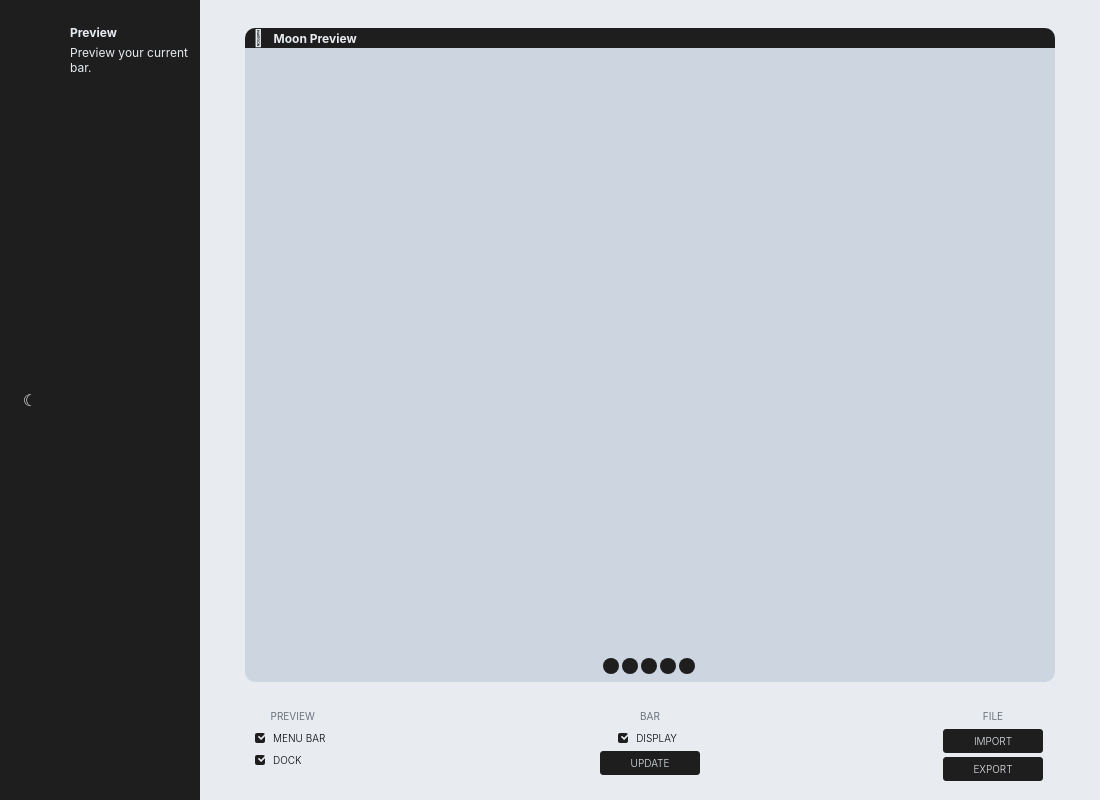
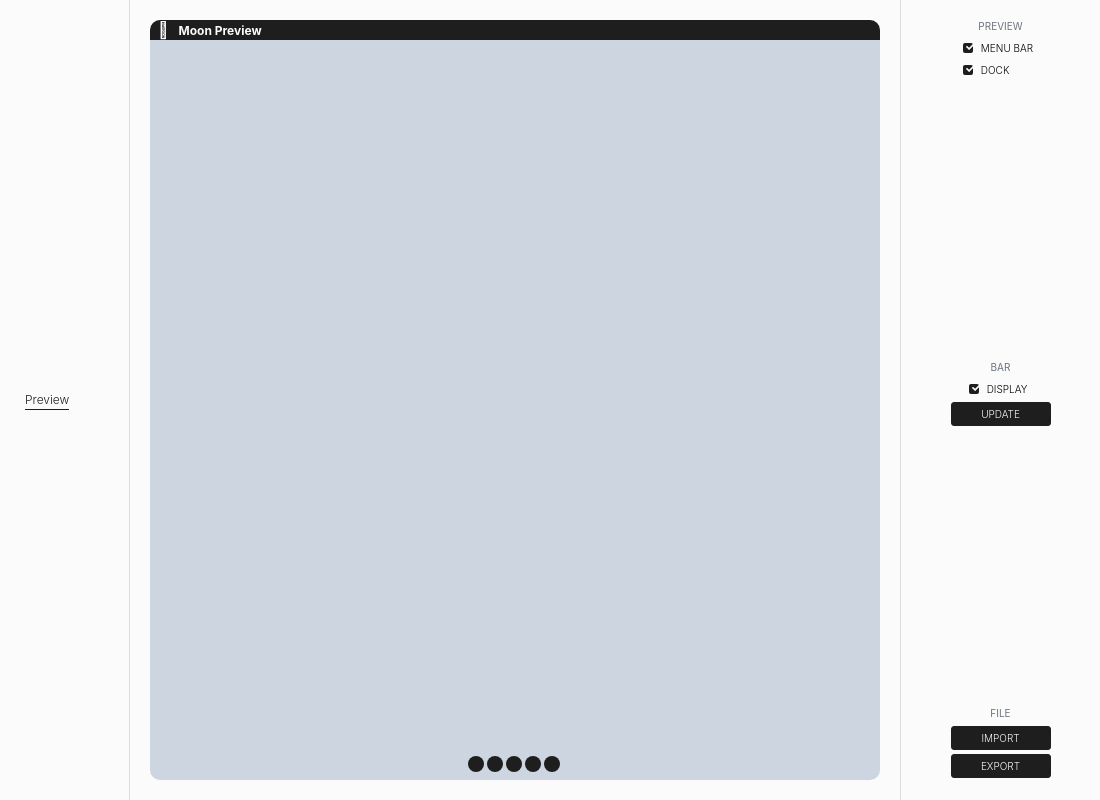
Before and after one commit to jampajeen/Moon, an Electron app: page src/pages/settings/settings.html in a window 1100 px wide. Drawn offline with Linux system fonts and the light colour scheme; no server answers.

Commit message:
started redesign with 3 column layout

```diff
--- a/package.json
+++ b/package.json
@@ -10,6 +10,7 @@
   "repository": "pacocoursey/moon",
   "license": "MIT",
   "dependencies": {
+    "feather-icons": "^4.7.3",
     "fs-extra": "^6.0.1"
   },
   "devDependencies": {
--- a/src/index.js
+++ b/src/index.js
@@ -14,7 +14,7 @@ function createSettingsWindow() {
   win = new BrowserWindow({
     width: 1100,
     height: 550,
-    minWidth: 950,
+    minWidth: 650,
     minHeight: 450,
     frame: false,
     transparent: false,
--- a/src/lib/widget.js
+++ b/src/lib/widget.js
@@ -6,6 +6,11 @@ const main = document.querySelector('main');
 const footer = document.querySelector('footer');
 
 let active = '';
+
+function activate(div) {
+  document.querySelectorAll('.active').forEach((el) => { el.classList.remove('active'); })
+  div.classList.add('active');
+}
 
 class Widget {
   constructor(name, icon, description, options, settings, state) {
@@ -29,7 +34,6 @@ class Widget {
       <div>
         <div class="icon">${this.icon}</div>
         <div class="title">${this.name}</div>
-        <div class="description">${this.description}</div>
       </div>
     `;
 
@@ -38,6 +42,7 @@ class Widget {
 
     div.addEventListener('click', () => {
       if (active !== this.name) {
+        activate(div.children[1]);
         main.innerHTML = this.settings;
         footer.innerHTML = this.options;
         registerListeners();
@@ -47,6 +52,7 @@ class Widget {
     });
 
     if (this.state.default === true) {
+      activate(div.children[1]);
       main.innerHTML = this.settings;
       footer.innerHTML = this.options;
       registerListeners();
--- a/src/pages/settings/settings.css
+++ b/src/pages/settings/settings.css
@@ -1,10 +1,10 @@
 :root {
-  --bg: #1e1e1e;
-  --white: #e8ecf1;
+  --white: #fbfbfb;
   --black: #1e1e1e;
   --gray: #d0d8e2;
   --gray2: #6c737e;
   --accent: #cdd5e0;
+  --separator: #ddd;
   --time: 200ms;
 }
 
@@ -20,11 +20,9 @@
   min-width: 100vw;
   font-family: -apple-system, BlinkMacSystemFont, Segoe UI, Roboto, Oxygen, Ubuntu, Cantarell, Fira Sans, Droid Sans, Helvetica Neue, sans-serif;
   display: grid;
-  grid-template-columns: 200px 1fr;
-  grid-template-rows: 1fr 90px;
-  grid-template-areas:
-    "sidebar main"
-    "sidebar footer";
+  grid-template-columns: 130px 1fr 200px;
+  grid-template-rows: 1fr;
+  grid-template-areas: "sidebar main footer";
 }
 
 /* ⬡ ASIDE */
@@ -37,6 +35,11 @@ aside {
   justify-content: flex-start;
   align-items: center;
   overflow: auto;
+  border-right: 1px solid var(--separator);
+}
+
+aside:hover {
+  cursor: pointer;
 }
 
 aside > div {
@@ -48,51 +51,41 @@ aside > div {
   flex-grow: 1;
   width: 100%;
   height: 100%;
-  min-height: 100px;
-  display: grid;
-  grid-template-columns: 30% 1fr;
-  grid-template-rows: 40px 1fr;
-  grid-template-areas:
-    "icon title"
-    "icon description";
+  padding-left: 15px;
+  display: flex;
+  flex-direction: row;
+  justify-content: flex-start;
+  align-items: center;
   transition: all var(--time);
 }
 
-aside > div:hover {
-  background: var(--black);
-  color: var(--white);
-  transition: all var(--time);
-  cursor: pointer;
-}
-
-.icon {
-  grid-area: icon;
-  font-size: 16px;
-  display: flex;
-  flex-direction: column;
-  justify-content: center;
-  align-items: center;
+aside > div:hover .title::after {
+  width: 100%;
+  transition: width var(--time);
 }
 
 .title {
-  grid-area: title;
-  padding-left: 10px;
+  margin-left: 10px;
   text-transform: capitalize;
-  font-weight: bold;
+  font-weight: 300;
   display: flex;
   flex-direction: column;
   justify-content: flex-end;
+  transition: width var(--time);
 }
 
-.description {
-  grid-area: description;
-  padding: 5px 10px;
-  display: flex;
-  flex-direction: column;
+.title::after {
+  content: "";
+  position: relative;
+  top: 2px;
+  width: 0;
+  height: 1px;
+  background: var(--black);
+  transition: width var(--time);
 }
 
-.active {
-  background: var(--gray);
+.active::after {
+  width: 100%;
 }
 
 /* ⬡ MAIN */
@@ -104,11 +97,12 @@ main {
   flex-direction: column;
   justify-content: center;
   align-items: center;
+  padding: 20px;
 }
 
 .screen {
-  width: 90%;
-  height: 92%;
+  width: 100%;
+  height: 100%;
   border-radius: 10px;
   background: var(--accent);
   display: flex;
@@ -291,37 +285,19 @@ footer {
   -webkit-app-region: no-drag;
   grid-area: footer;
   background: var(--white);
-  padding: 0 5% 10px 5%;
-}
-
-.footer {
   display: flex;
-}
-
-.options {
-  grid-area: left-options;
-  padding: 0 10px;
-  display: flex;
-  flex-direction: row;
-  justify-content: center;
-  align-items: stretch;
+  flex-direction: column;
+  justify-content: space-between;
+  align-items: center;
+  padding: 20px;
+  border-left: 1px solid var(--separator);
 }
 
 .section {
-  flex-grow: 2;
-  flex-basis: 0;
   display: flex;
   flex-direction: column;
-  justify-content: flex-start;
+  justify-content: center;
   align-items: center;
-}
-
-.section:first-child {
-  align-items: flex-start;
-}
-
-.section:last-child {
-  align-items: flex-end;
 }
 
 .section > div {
--- a/src/widgets/applications.js
+++ b/src/widgets/applications.js
@@ -1,7 +1,8 @@
+const feather = require('feather-icons');
 const Widget = require('../lib/widget.js');
 
 const name = 'applications';
-const icon = '⌨️';
+const icon = feather.icons.menu.toSvg({ width: 10, height: 10 });
 const description = 'Shortcut to launch an application.';
 
 const settings = '';
--- a/src/widgets/cpu.js
+++ b/src/widgets/cpu.js
@@ -1,7 +1,8 @@
+const feather = require('feather-icons');
 const Widget = require('../lib/widget.js');
 
 const name = 'CPU';
-const icon = '💾';
+const icon = feather.icons.cpu.toSvg({ width: 10, height: 10 });
 const description = 'Display current CPU usage.';
 
 const settings = '';
--- a/src/widgets/date.js
+++ b/src/widgets/date.js
@@ -1,7 +1,8 @@
+const feather = require('feather-icons');
 const Widget = require('../lib/widget.js');
 
 const name = 'date';
-const icon = '📅';
+const icon = feather.icons.calendar.toSvg({ width: 10, height: 10 });
 const description = 'Display the current date and time.';
 
 const settings = '';
--- a/src/widgets/music.js
+++ b/src/widgets/music.js
@@ -1,7 +1,8 @@
+const feather = require('feather-icons');
 const Widget = require('../lib/widget.js');
 
 const name = 'music';
-const icon = '🎵';
+const icon = feather.icons.music.toSvg({ width: 10, height: 10 });
 const description = 'Display the current song from iTunes or Spotify.';
 
 const settings = '';
--- a/src/widgets/network.js
+++ b/src/widgets/network.js
@@ -1,7 +1,8 @@
+const feather = require('feather-icons');
 const Widget = require('../lib/widget.js');
 
 const name = 'network';
-const icon = '📶';
+const icon = feather.icons.wifi.toSvg({ width: 10, height: 10 });
 const description = 'Display network connectivity.';
 
 const settings = '';
--- a/src/widgets/power.js
+++ b/src/widgets/power.js
@@ -1,7 +1,8 @@
+const feather = require('feather-icons');
 const Widget = require('../lib/widget.js');
 
 const name = 'power';
-const icon = '💡';
+const icon = feather.icons.power.toSvg({ width: 10, height: 10 });
 const description = 'Put your computer to sleep.';
 
 const settings = '';
--- a/src/widgets/preview.js
+++ b/src/widgets/preview.js
@@ -1,7 +1,8 @@
+const feather = require('feather-icons');
 const Widget = require('../lib/widget.js');
 
 const name = 'preview';
-const icon = '☾';
+const icon = feather.icons.moon.toSvg({ width: 10, height: 10 });
 const description = 'Preview your current bar.';
 
 const settings = `
@@ -21,7 +22,6 @@ const settings = `
 `;
 
 const options = `
-<div class="options">
   <div class="section">
     <div>
       <div class="section-title">Preview</div>
@@ -60,7 +60,6 @@ const options = `
       </div>
     </div>
   </div>
-</div>
 `;
 
 const state = {
--- a/src/widgets/screen.js
+++ b/src/widgets/screen.js
@@ -1,7 +1,8 @@
+const feather = require('feather-icons');
 const Widget = require('../lib/widget.js');
 
 const name = 'screen';
-const icon = '🖥';
+const icon = feather.icons.maximize.toSvg({ width: 10, height: 10 });
 const description = 'Display the current workspace or display.';
 
 const settings = '';
--- a/src/widgets/volume.js
+++ b/src/widgets/volume.js
@@ -1,7 +1,8 @@
+const feather = require('feather-icons');
 const Widget = require('../lib/widget.js');
 
 const name = 'volume';
-const icon = '🔊';
+const icon = feather.icons['volume-2'].toSvg({ width: 10, height: 10 });
 const description = 'Display the volume level.';
 
 const settings = '';
```
Also changed, not shown: src/widgets/battery.js (+2 -5 lines), 1 other file.
